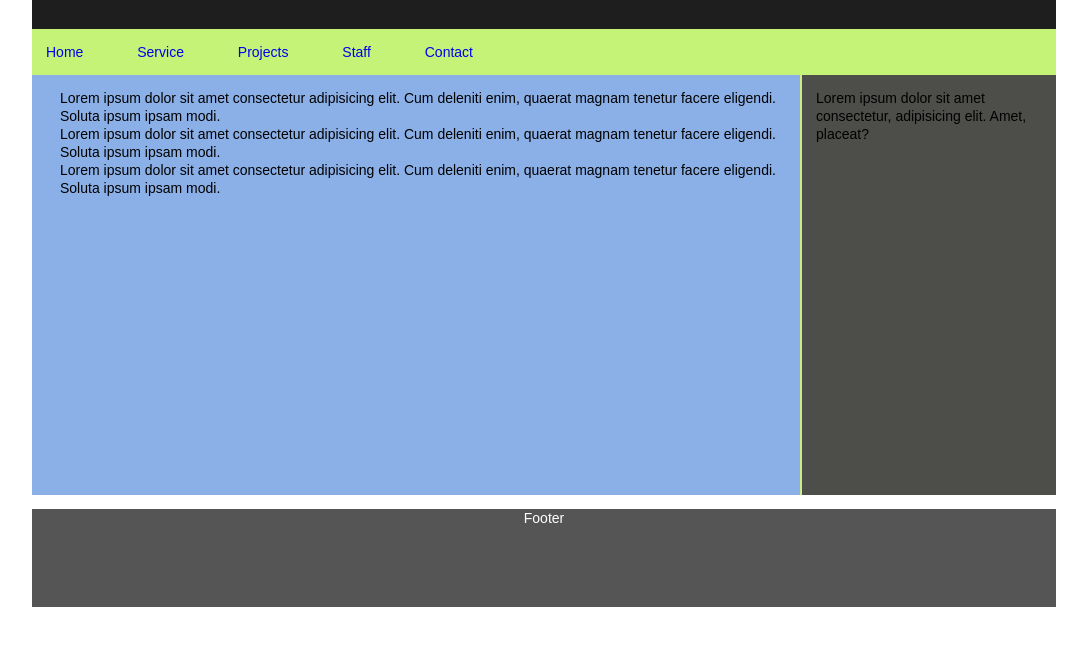
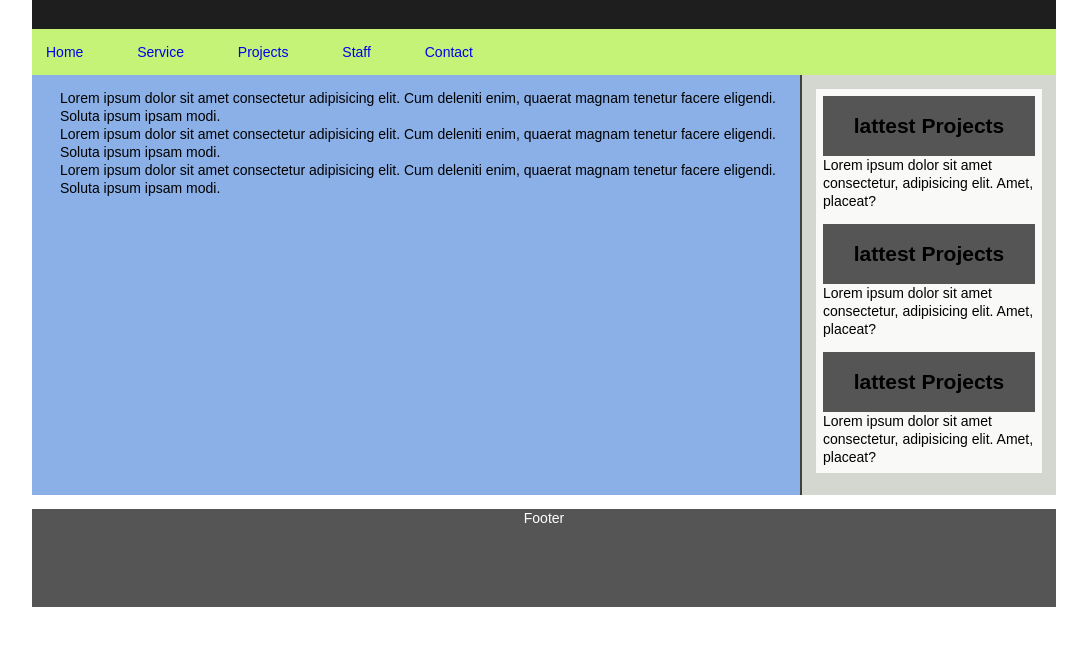
Before and after one commit to Mamun-100/webbitsoftCss, a plain HTML site: page index.html in a window 1280 px wide. Shown: the part 56-702 px from the top of the page, without its empty margins (96-1183 px from the left). Drawn offline with Linux system fonts and the light colour scheme.

Commit message:
sidebar design

```diff
--- a/index.html
+++ b/index.html
@@ -1,17 +1,15 @@
 <!DOCTYPE html>
 <html lang="en">
   <head>
-    <meta charset="UTF-8">
-    <meta http-equiv="X-UA-Compatible" content="IE=edge">
-    <meta name="viewport" content="width=device-width, initial-scale=1.0">
+    <meta charset="UTF-8" />
+    <meta http-equiv="X-UA-Compatible" content="IE=edge" />
+    <meta name="viewport" content="width=device-width, initial-scale=1.0" />
     <title>Bit Soft Solution ltd</title>
-    <link rel="stylesheet" href="style.css">
+    <link rel="stylesheet" href="style.css" />
   </head>
   <body>
     <div class="headersection template">
-       <h2>
-          Bitsoft Solution ltd.
-       </h2>
+      <h2>Bitsoft Solution ltd.</h2>
     </div>
     <div class="navsection template">
       <ul>
@@ -24,16 +22,43 @@
     </div>
     <div class="contentsection template">
       <div class="maincontent">
-            <p>Lorem ipsum dolor sit amet consectetur adipisicing elit. Cum deleniti enim, quaerat magnam tenetur facere eligendi. Soluta ipsum ipsam modi.</p>
-            <p>Lorem ipsum dolor sit amet consectetur adipisicing elit. Cum deleniti enim, quaerat magnam tenetur facere eligendi. Soluta ipsum ipsam modi.</p>
-            <p>Lorem ipsum dolor sit amet consectetur adipisicing elit. Cum deleniti enim, quaerat magnam tenetur facere eligendi. Soluta ipsum ipsam modi.</p>
+        <p>
+          Lorem ipsum dolor sit amet consectetur adipisicing elit. Cum deleniti
+          enim, quaerat magnam tenetur facere eligendi. Soluta ipsum ipsam modi.
+        </p>
+        <p>
+          Lorem ipsum dolor sit amet consectetur adipisicing elit. Cum deleniti
+          enim, quaerat magnam tenetur facere eligendi. Soluta ipsum ipsam modi.
+        </p>
+        <p>
+          Lorem ipsum dolor sit amet consectetur adipisicing elit. Cum deleniti
+          enim, quaerat magnam tenetur facere eligendi. Soluta ipsum ipsam modi.
+        </p>
       </div>
       <div class="sidebar">
-           <p>Lorem ipsum dolor sit amet consectetur, adipisicing elit. Amet, placeat?</p>
+        <div class="sidebarheader">
+            <h2>lattest Projects</h2>
+          <p>
+            Lorem ipsum dolor sit amet consectetur, adipisicing elit. Amet,
+            placeat?
+          </p>
+        </div>
+        <div class="sidebarheader">
+            <h2>lattest Projects</h2>
+          <p>
+            Lorem ipsum dolor sit amet consectetur, adipisicing elit. Amet,
+            placeat?
+          </p>
+        </div>
+        <div class="sidebarheader">
+            <h2>lattest Projects</h2>
+          <p>
+            Lorem ipsum dolor sit amet consectetur, adipisicing elit. Amet,
+            placeat?
+          </p>
         </div>
       </div>
-    <div class="footersection template">
-        Footer
     </div>
+    <div class="footersection template">Footer</div>
   </body>
 </html>
--- a/style.css
+++ b/style.css
@@ -75,11 +75,24 @@ body {
 .sidebar {
   width: 25%;
   height: 30em;
-  background: #4d4e4a;
+  background: #d4d6d0;
   float: right;
-  border-left: 2px solid #d0e987;
+  border-left: 2px solid #40413f;
   box-sizing: border-box;
   padding: 1em;
+}
+
+.sidebarheader{
+  background: #f9faf7;
+  padding: .5em;
+}
+
+.sidebarheader h2{
+  padding: 1em;
+  background: #555555;
+  font-size: 1.5em;
+  text-align: center;
+
 }
 
 .sidebar p {
```
Lines whose indentation alone changed are shown as unchanged.
